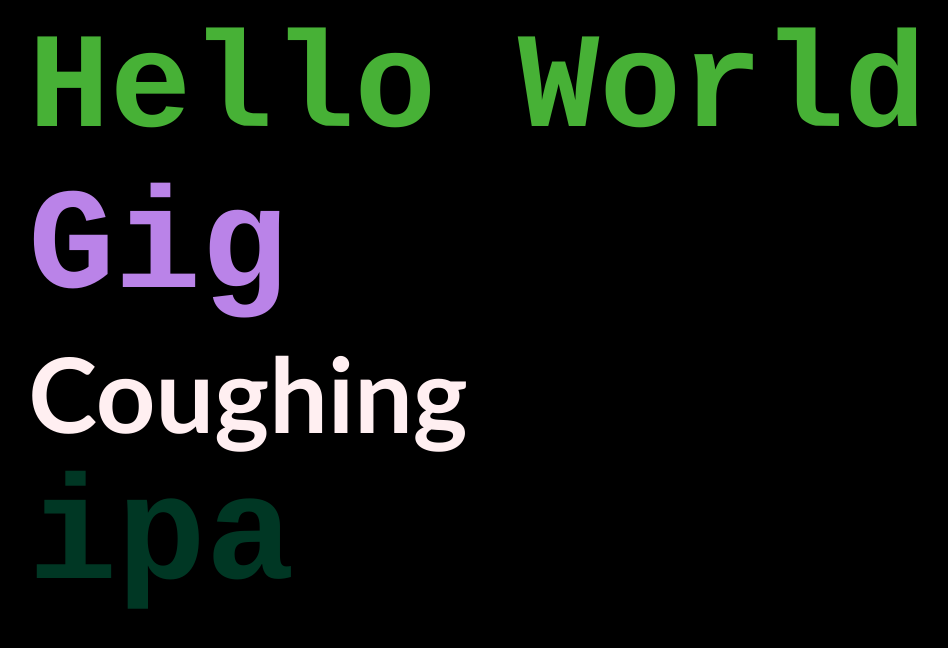
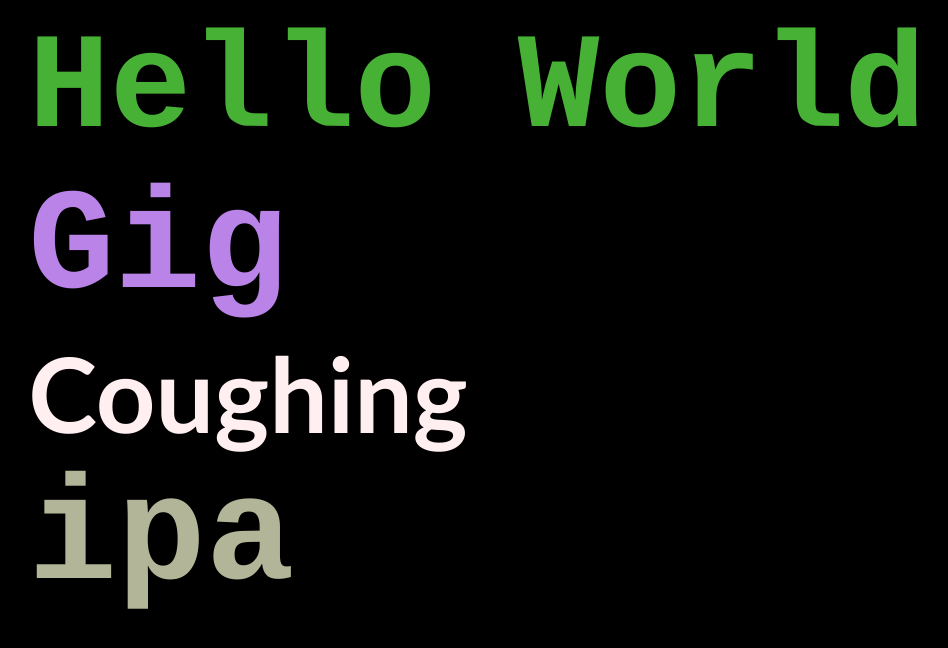
Before and after one commit to nuoxoxo/nuoxoxo.github.io, an Astro site: page / in a window 1280 px wide. Shown: the whole page, without its empty margins (163-1111 px from the left). Built offline with nearby package versions, Linux system fonts and the light colour scheme; Astro itself is replaced by a stand-in of ours.

Commit message:
btn : color .

```diff
--- a/src/pages/styles/styles.scss
+++ b/src/pages/styles/styles.scss
@@ -3,7 +3,7 @@ $CREAM-YELLO: #FFFDD0;
 $CREAM-WHITE: #FAEED5;
 $TEAL-DEER: #99E6B3;
 $HOT-PINK: #EF7C8E;
-$DARK-WOODS: #081C72;
+$DARK-WOODS: #99BBAA;
 
 $TEXT-COLOR: $CREAM-WHITE;
 $FONT: Courier;
```
